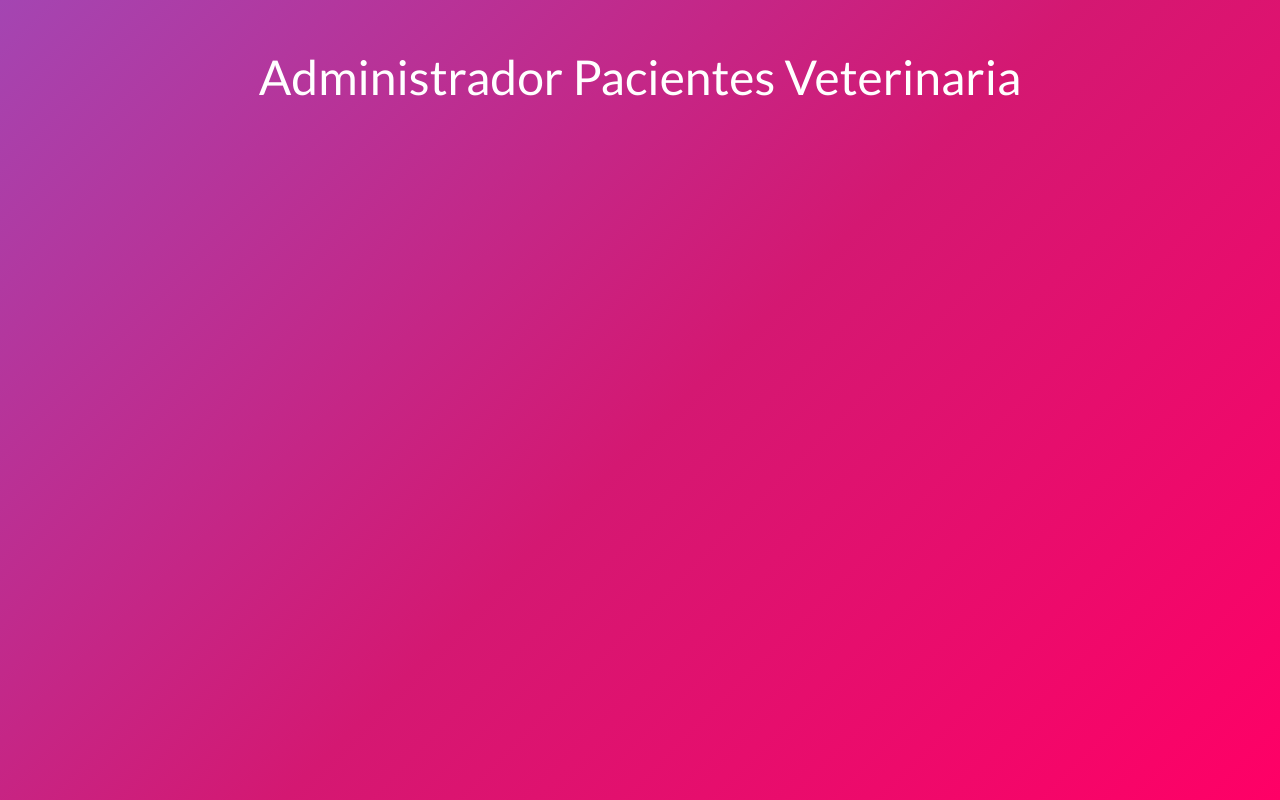
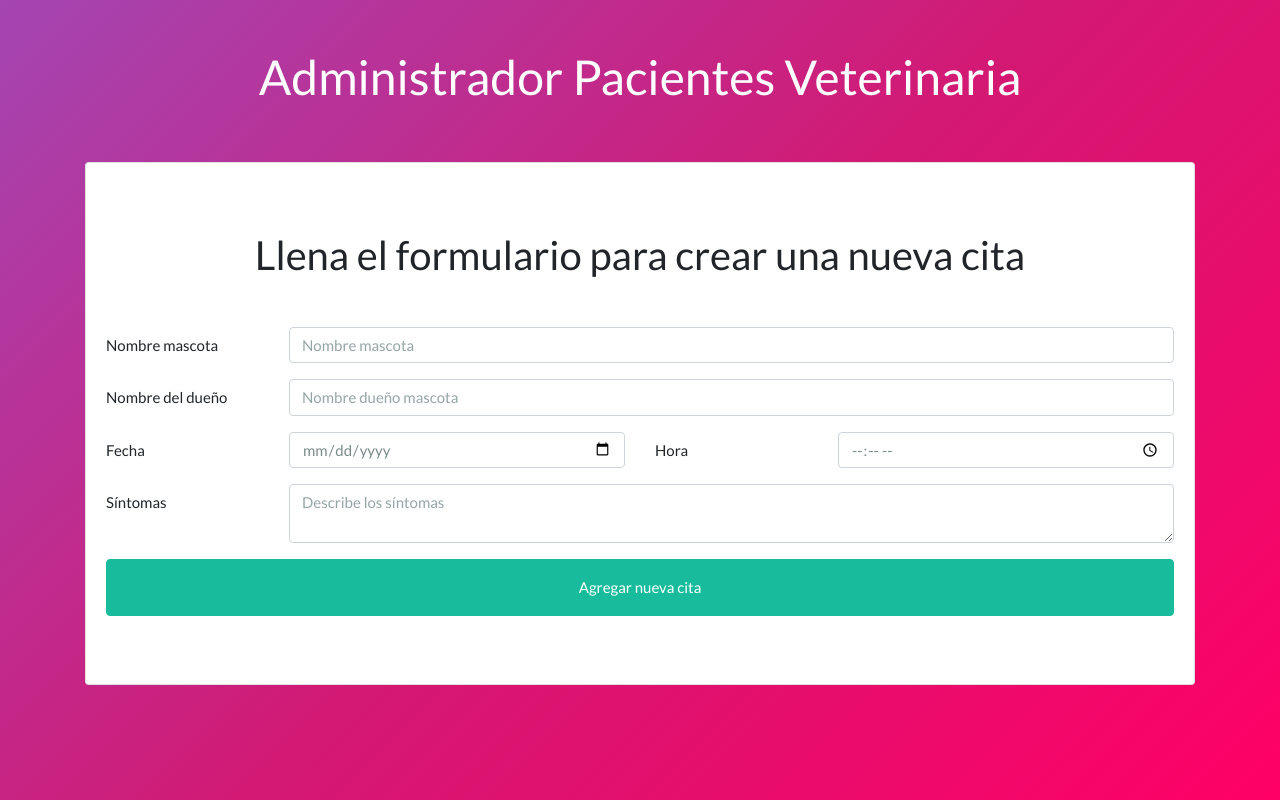
Before and after one commit to fernandocompean/Administrador-de-pacientes, a React (Create React App) app: page / in a window 1280 px wide. Built offline with nearby package versions, Linux system fonts and the light colour scheme.

Commit message:
48. Creando el Formulario

```diff
--- a/src/App.js
+++ b/src/App.js
@@ -1,6 +1,7 @@
 import React, {Component} from 'react';
 import './bootstrap.min.css';
 import Header from './components/Header';
+import NuevaCita from './components/NuevaCita';
 
 class App extends Component {
   state = {
@@ -12,6 +13,11 @@
           <Header
             titulo='Administrador Pacientes Veterinaria'
           />
+          <div className="row">
+            <div className="col md-10 mx-auto">
+              <NuevaCita/>
+            </div>
+          </div>
         </div>
     );
   }
--- /dev/null
+++ b/src/components/NuevaCita.js
@@ -0,0 +1,78 @@
+import React, { Component } from 'react';
+
+class NuevaCita extends Component {
+    state = {  }
+    render() {
+        return (
+            <div className=" card mt-5 py-5">
+                <div className="card-body">
+                    <h2 className="card-title text-center mb-5">
+                        Llena el formulario para crear una nueva cita
+                    </h2>
+                    <form>
+                        <div className="form-group row">
+                            <label className="col-sm-4 col-lg-2 col-form-label">
+                                Nombre mascota
+                            </label>
+                            <div className="col-sm-8 col-lg-10">
+                                <input  type="text"
+                                        className="form-control"
+                                        placeholder="Nombre mascota"
+                                        name="mascota"
+                                />
+                            </div>
+                        </div>
+
+                        <div className="form-group row">
+                            <label className="col-sm-4 col-lg-2 col-form-label">
+                                Nombre del dueño
+                            </label>
+                            <div className="col-sm-8 col-lg-10">
+                                <input type="text"
+                                    className="form-control"
+                                    placeholder="Nombre dueño mascota"
+                                    name="propietario"
+                                />
+                            </div>
+                        </div>
+
+                        <div className="form-group row">
+                            <label className="col-sm-4 col-lg-2 col-form-label">
+                                Fecha
+                            </label>
+                            <div className="col-sm-8 col-lg-4">
+                                <input type="date"
+                                    className="form-control"
+                                    name="date"
+                                />
+                            </div>
+                            <label className="col-sm-4 col-lg-2 col-form-label">
+                                Hora
+                            </label>
+                            <div className="col-sm-8 col-lg-4">
+                                <input type="time"
+                                    className="form-control"
+                                    name="time"
+                                />
+                            </div>
+                        </div>
+                        <div className="form-group row">
+                            <label className="col-sm-4 col-lg-2 col-form-label">
+                                Síntomas
+                            </label>
+                            <div className="col-sm-8 col-lg-10">
+                                <textarea   className="form-control"
+                                            name="sintomas"
+                                            placeholder="Describe los síntomas">
+                                </textarea>
+                            </div>
+                        </div>
+                        <input type="submit" className="py-3 mt-2 btn btn-success btn-block"  value="Agregar nueva cita"/>
+                    </form>
+                </div>
+            </div>
+        );
+    }
+}
+
+export default NuevaCita;
```
